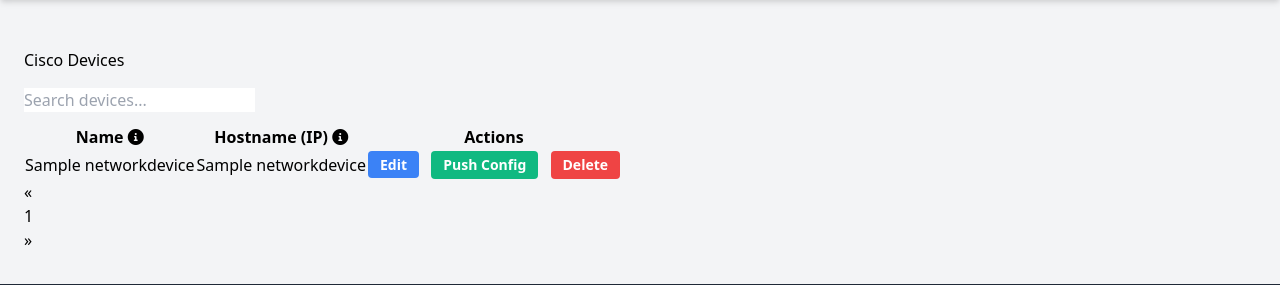
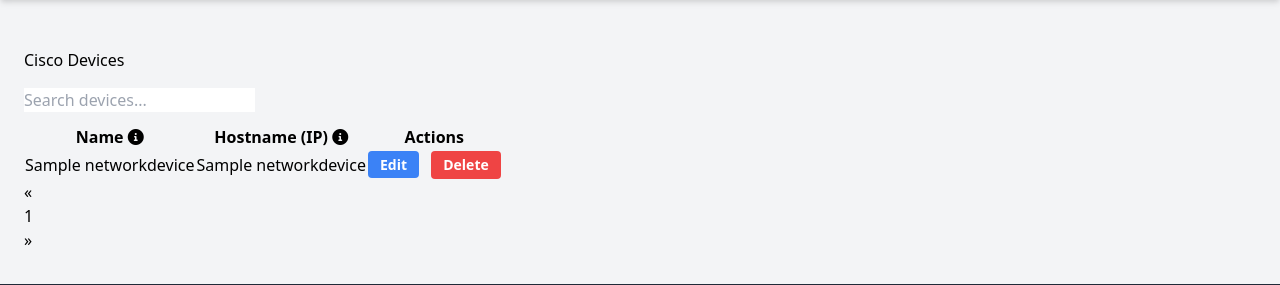
Before and after one commit to sydasif/network_project, a Django app: page /devices/ in a window 1280 px wide. Shown: the part 96-381 px from the top of the page. Run offline with Django 5.2, Linux system fonts and the light colour scheme; a user stored in the database is signed in; tables that the repository leaves empty hold one stand-in row (values such as "Sample post").

Commit message:
remove push config button

```diff
--- a/network/urls.py
+++ b/network/urls.py
@@ -16,9 +16,6 @@ urlpatterns = [
         "devices/<int:device_id>/edit/", views.edit_device, name="edit_device"
     ),  # Edit device
     path(
-        "devices/<int:device_id>/push-config/", views.push_config, name="push_config"
-    ),  # Push config
-    path(
         "devices/<int:device_id>/delete/", views.delete_device, name="delete_device"
     ),  # Delete device
 ]
--- a/network/views.py
+++ b/network/views.py
@@ -171,29 +171,6 @@ def edit_device(request, device_id):
 
 
 @login_required
-def push_config(request, device_id):
-    if request.method == "POST":
-        device = get_object_or_404(NetworkDevice, id=device_id)
-        try:
-            nr = init_nornir()
-            result = nr.filter(name=device.hostname).run(task=save_config)
-            execution_output = process_task_result(result, "push_config", request.user)
-            if all(
-                output["status"] == "success" for output in execution_output.values()
-            ):
-                messages.success(
-                    request, f"Configuration pushed to {device.hostname} successfully"
-                )
-            else:
-                messages.error(
-                    request, f"Failed to push configuration to {device.hostname}"
-                )
-        except Exception as e:
-            messages.error(request, f"Error pushing configuration: {str(e)}")
-    return redirect("device_list")
-
-
-@login_required
 def delete_device(request, device_id):
     device = get_object_or_404(NetworkDevice, id=device_id)
     if request.method == "POST":
--- a/templates/device_list.html
+++ b/templates/device_list.html
@@ -22,10 +22,6 @@
                     <td>{{ device.hostname }}</td>
                     <td class="space-x-2">
                         <a href="{% url 'edit_device' device.id %}" class="bg-blue-500 hover:bg-blue-700 text-white font-bold py-1 px-3 rounded text-sm">Edit</a>
-                        <form method="POST" action="{% url 'push_config' device.id %}" class="inline">
-                            {% csrf_token %}
-                            <button type="submit" class="bg-green-500 hover:bg-green-700 text-white font-bold py-1 px-3 rounded text-sm">Push Config</button>
-                        </form>
                         <form method="POST" action="{% url 'delete_device' device.id %}" class="inline" onsubmit="return confirm('Are you sure you want to delete this device?');">
                             {% csrf_token %}
                             <button type="submit" class="bg-red-500 hover:bg-red-700 text-white font-bold py-1 px-3 rounded text-sm">Delete</button>
```
